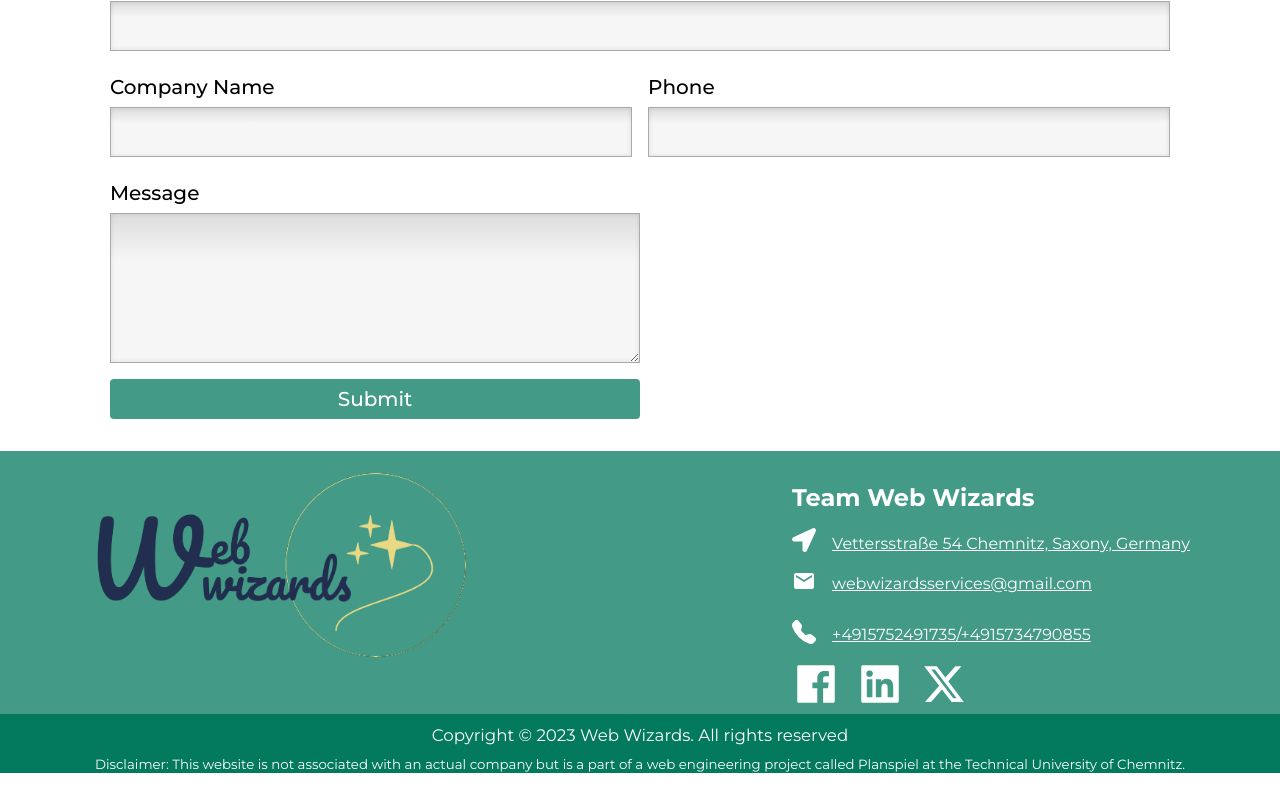
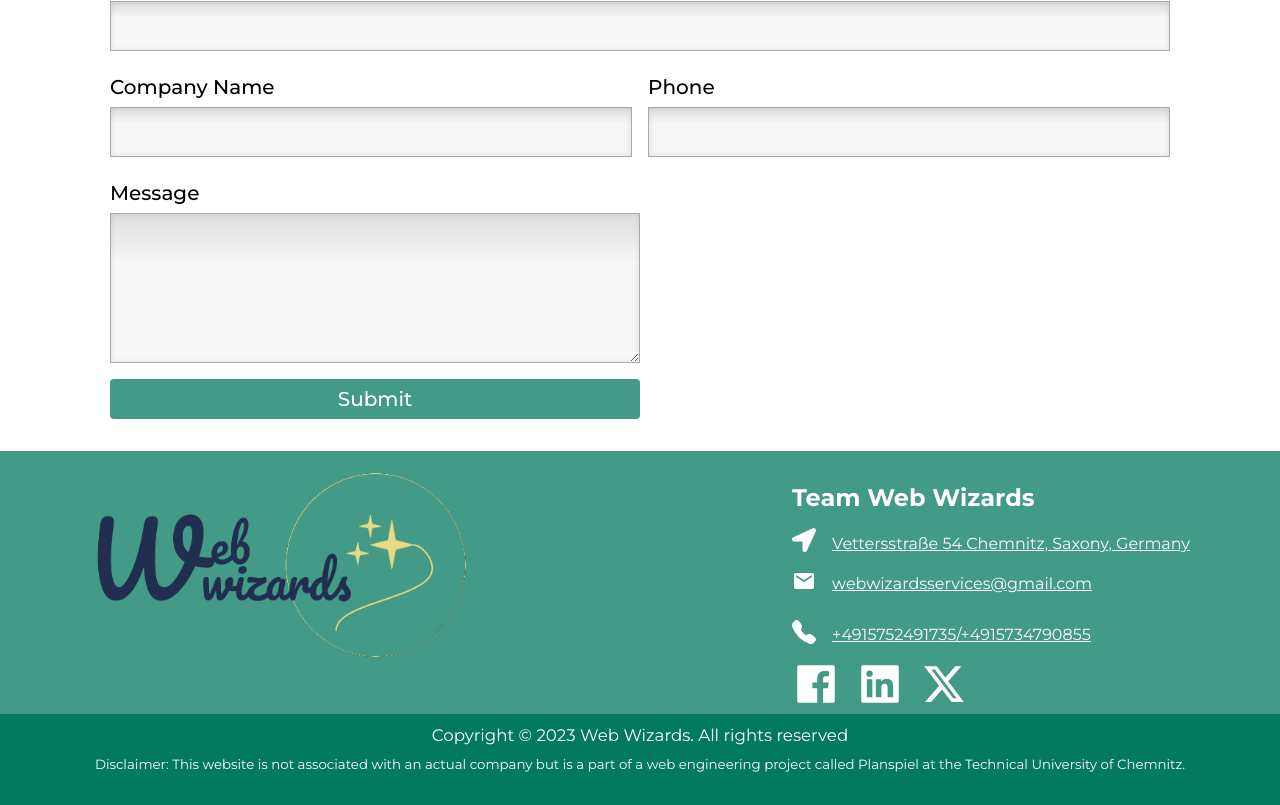
Before and after one commit to saroj2053/web-wizards, a React (Vite) app: page / in a window 1280 px wide. Shown: the part 2211-3016 px from the top of the page. Before the commit the page ends 2984 px from the top, so only its background shows below. Built offline with nearby package versions, Linux system fonts and the light colour scheme.

Commit message:
added padding to disclaimer text and appearance of gototop button is modified

```diff
--- a/src/components/Footer/Footer.module.css
+++ b/src/components/Footer/Footer.module.css
@@ -105,6 +105,7 @@
   background: #03795d;
   text-align: center;
   color: #ffffff;
+  padding-bottom: 2rem;
 }
 
 @media screen and (max-width: 768px) {
--- a/src/components/GoToTopButton/GoToTopButton.module.css
+++ b/src/components/GoToTopButton/GoToTopButton.module.css
@@ -6,7 +6,7 @@
   width: 50px;
   border: none;
   background-color: #153343;
-  border-radius: 50%;
+  border-radius: 5%;
   bottom: 15px;
   right: 35px;
   margin-right: -30px;
```
